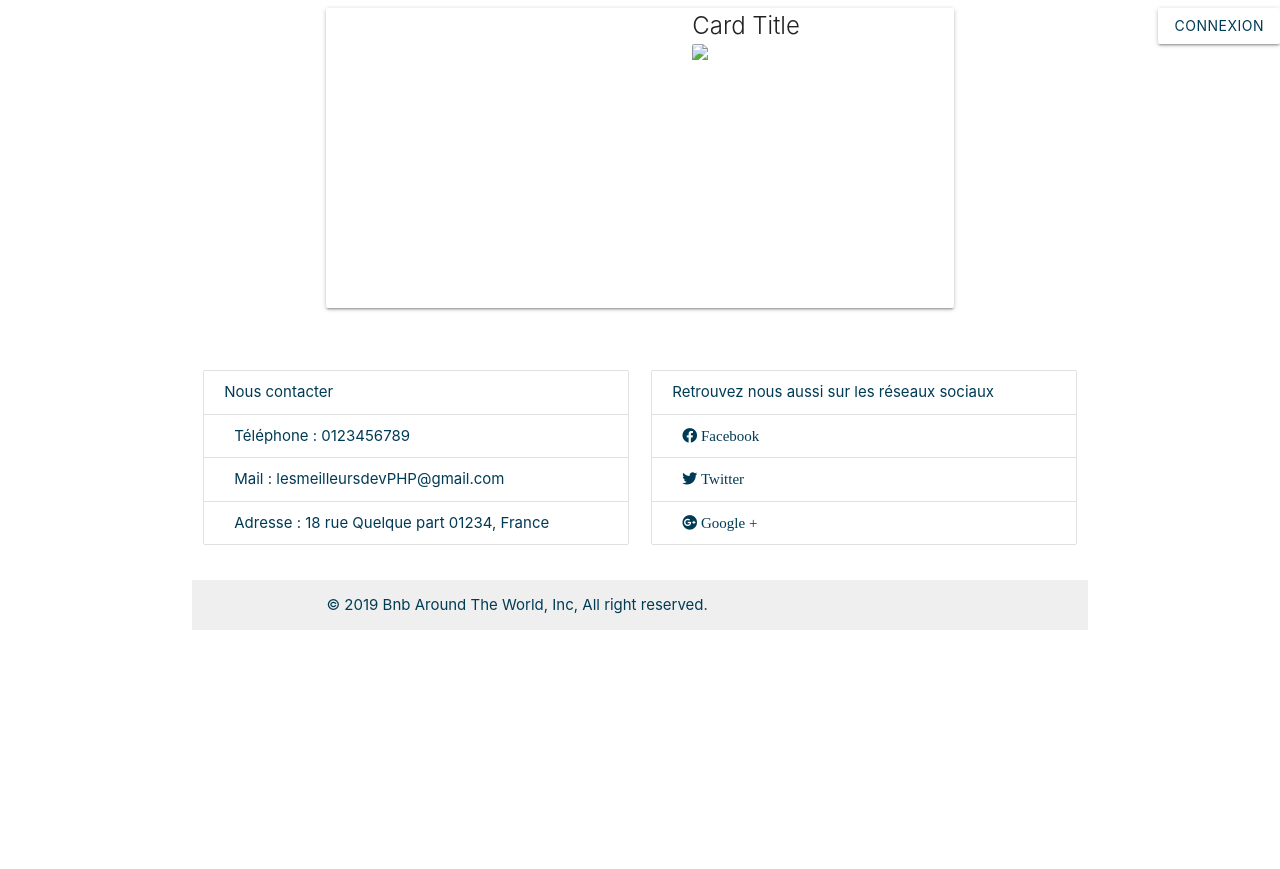
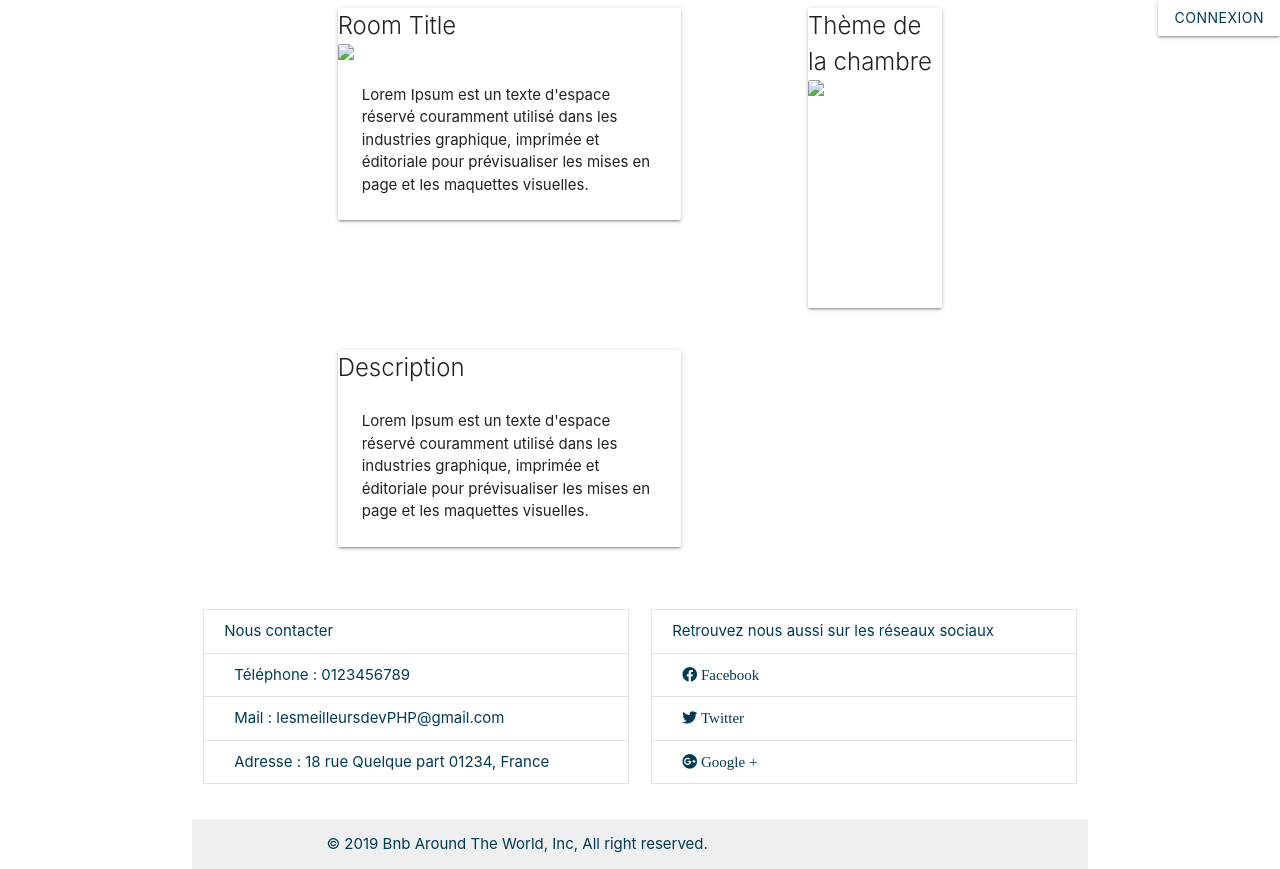
Before and after one commit to tleon/BnbAroundTheWorld, a PHP site: template src/View/Room/room.html.twig in a window 1280 px wide. Before the commit the page ends 630 px from the top, so only its background shows below. Run offline with PHP 8.4, Linux system fonts and the light colour scheme; the template is opened without the code that fills it, so the values that code supplies are empty; some libraries are stand-ins or nearby versions.

Commit message:
commit avant reprise du taf

```diff
--- a/src/View/Room/room.html.twig
+++ b/src/View/Room/room.html.twig
@@ -8,7 +8,7 @@
     <div class="row">
         <div class="col s12 m7">
             <div class="card">
-                <span class="card-title">Card Title</span>
+                <span class="card-title">Room Title</span>
                 <div class="card-image">
                     <img src="http://via.placeholder.com/640x360">
                 </div>
@@ -19,14 +19,29 @@
             </div>
         </div>
 
-        <div class="card small">
-            <span class="card-title">Card Title</span>
-            <div class="card-image">
-                <img src="http://via.placeholder.com/50x50">
+        <div class="col s12 m3 offset-m2">
+            <div class="card small">
+                <span class="card-title">Thème de la chambre</span>
+                <div class="card-image">
+                    <img src="http://via.placeholder.com/50x50">
+                </div>
             </div>
         </div>
+    </div>
 
+    <div class="row">
+        <div class="col s12 m7">
+            <div class="card">
+                <span class="card-title">Description</span>
+                <div class="card-content">
+                    <p>Lorem Ipsum est un texte d'espace réservé couramment utilisé dans les industries graphique, imprimée et éditoriale pour prévisualiser les mises en page et les maquettes visuelles.
+                    </p>
+                </div>
+            </div>
+        </div>
     </div>
+
+
 
 
 </div>
```
